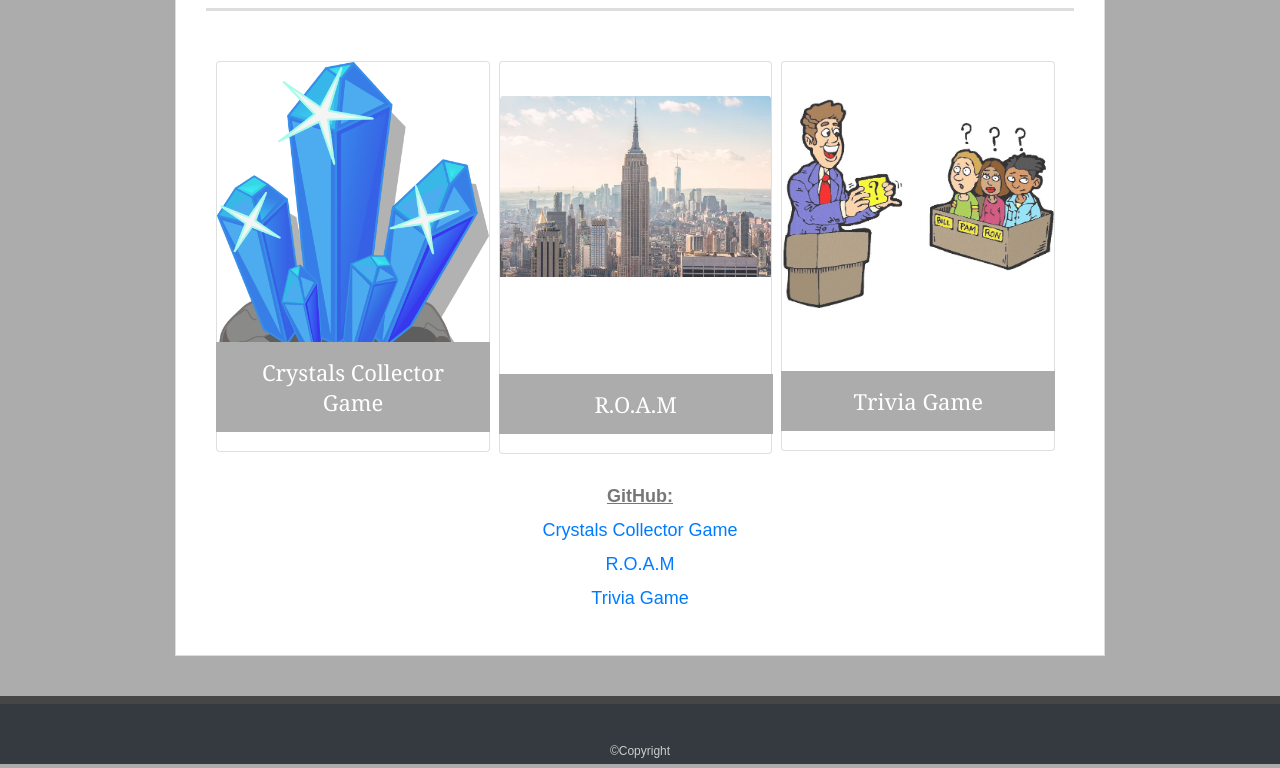
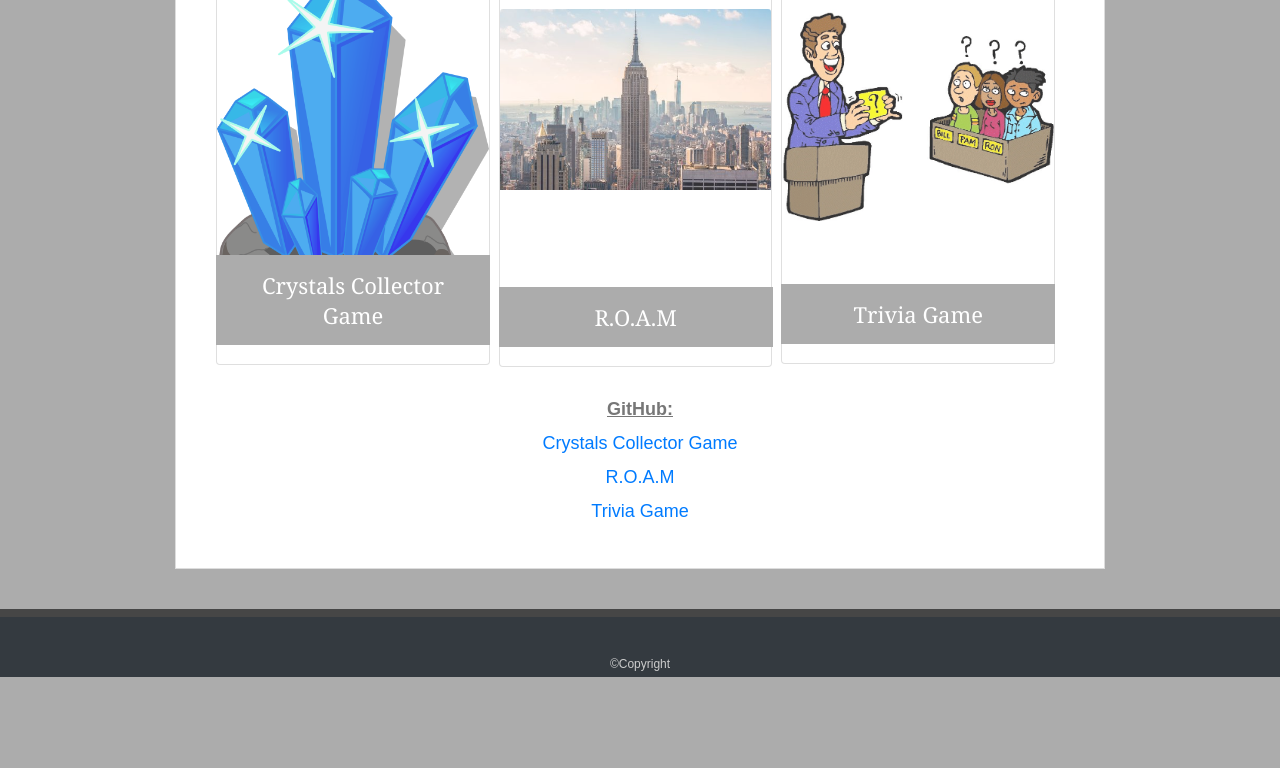
Before and after one commit to danieldalonzo/Portfolio, a plain HTML site: page portfolio.html in a window 1280 px wide. Shown: the part 288-1056 px from the top of the page. After the commit the page ends 969 px from the top, so only its background shows below. Drawn offline with nearby package versions, Linux system fonts and the light colour scheme.

Commit message:
saving updates

```diff
--- a/assets/css/style.css
+++ b/assets/css/style.css
@@ -8,7 +8,7 @@ body {
   font-size: 18px;
   line-height: 34px;
   color: #777777;
-  background-color:#acacac;
+  background-color: #acacac;
 }
 
 
@@ -65,6 +65,7 @@ footer {
   border-top: 8px solid #464646;
   height: 50px;
 }
+
 #bg-dark {
   background-color: #343a40;
 }
@@ -89,7 +90,7 @@ h2 {
   width: 100%;
   max-width: 960px;
   padding: 30px;
-  margin: 0 0 40px;
+  margin: -58px 0 40px;
   background: #ffffff;
   border: 1px solid #dddddd;
 }
@@ -140,6 +141,16 @@ h2 {
   display: grid;
   grid-template-columns: auto auto auto;
   padding: 10px;
+}
+
+.main-section-port {
+  margin: -87px 0 40px;
+  float: left;
+  width: 100%;
+  max-width: 960px;
+  padding: 30px;
+  background: #ffffff;
+  border: 1px solid #dddddd
 }
 
 a.custom-card,
--- a/portfolio.html
+++ b/portfolio.html
@@ -32,7 +32,7 @@
   </nav>
 
   <div id="main-container" class="container">
-    <section class="main-section">
+    <section class="main-section-port">
       <h1>Portfolio</h1>
 
       <div class="grid-container">
```
Also changed, not shown: index.html (+7 -2 lines).
